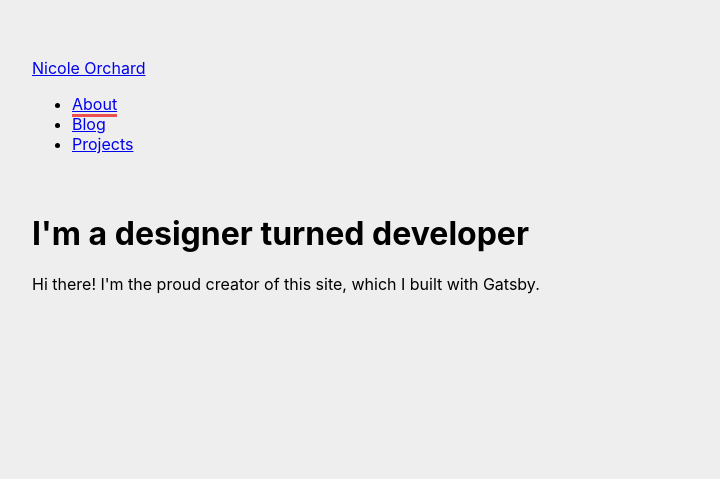
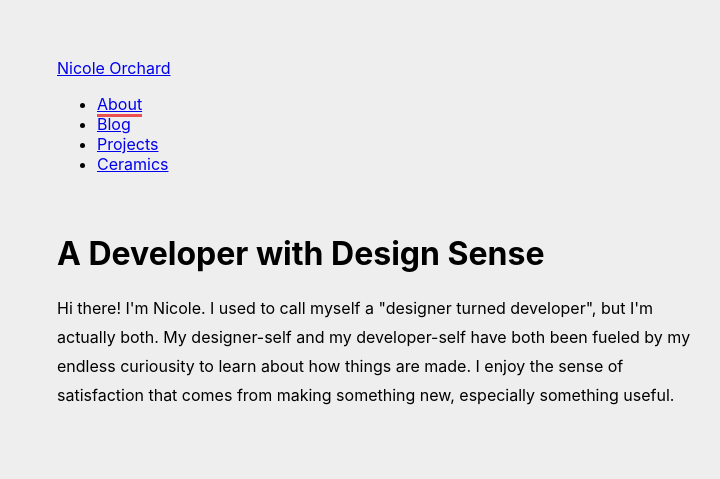
Before and after one commit to norchard/gatsby-portfolio, a Gatsby site: page /about in a window 1280 px wide. Shown: the whole page, without its empty margins (258-978 px from the left). Built offline with nearby package versions, Linux system fonts and the light colour scheme; Gatsby itself is replaced by a stand-in of ours.

Commit message:
Finished Gatsby Tutorial Part 6

```diff
--- a/src/components/Navigation.js
+++ b/src/components/Navigation.js
@@ -26,6 +26,11 @@ const Navigation = () => {
             Projects
           </Link>
         </li>
+        <li className={navLinkItem}>
+          <Link activeClassName={active} className={navLinkText} to="/ceramics">
+            Ceramics
+          </Link>
+        </li>
       </ul>
     </nav>
   );
--- a/src/components/layout.module.css
+++ b/src/components/layout.module.css
@@ -1,6 +1,6 @@
 .container {
   margin: auto;
-  max-width: 700px;
+  max-width: 650px;
   font-family: -apple-system, BlinkMacSystemFont, "Segoe UI", Roboto, Helvetica,
     Arial, sans-serif, "Apple Color Emoji", "Segoe UI Emoji", "Segoe UI Symbol",
     sans-serif;
--- a/src/pages/about.js
+++ b/src/pages/about.js
@@ -4,9 +4,13 @@ import Seo from "../components/seo";
 
 const AboutPage = () => {
   return (
-    <Layout pageTitle="I'm a designer turned developer">
-      <p>
-        Hi there! I'm the proud creator of this site, which I built with Gatsby.
+    <Layout pageTitle="A Developer with Design Sense">
+      <p className="about-blurb">
+        Hi there! I'm Nicole. I used to call myself a "designer turned
+        developer", but I'm actually both. My designer-self and my
+        developer-self have both been fueled by my endless curiousity to learn
+        about how things are made. I enjoy the sense of satisfaction that comes
+        from making something new, especially something useful.
       </p>
     </Layout>
   );
--- a/src/pages/index.js
+++ b/src/pages/index.js
@@ -1,13 +1,11 @@
 import * as React from "react";
 import Layout from "../components/layout";
-import { StaticImage } from "gatsby-plugin-image";
 import Seo from "../components/seo";
 
 const IndexPage = () => {
   return (
     <Layout pageTitle="Home Page">
       <p>I'm making this by following the Gatsby Tutorial.</p>
-      <StaticImage alt="Clifford" src="../images/ceramics.jpg" />
     </Layout>
   );
 };
--- a/src/styles/style.css
+++ b/src/styles/style.css
@@ -5,6 +5,10 @@
 
 body {
   background-color: rgb(238, 238, 238);
+}
+
+.about-blurb {
+  line-height: 1.8em;
 }
 
 article {
```
Also changed, not shown: src/pages/blog/index.js (renamed from src/pages/blog.js, +11 -5 lines), src/pages/blog/{mdx.frontmatter__slug}.js (added, +29 -0 lines), src/pages/ceramics.js (added, +17 -0 lines), src/pages/projects.js (+8 -1 lines), src/images/art-collection.png (added).
